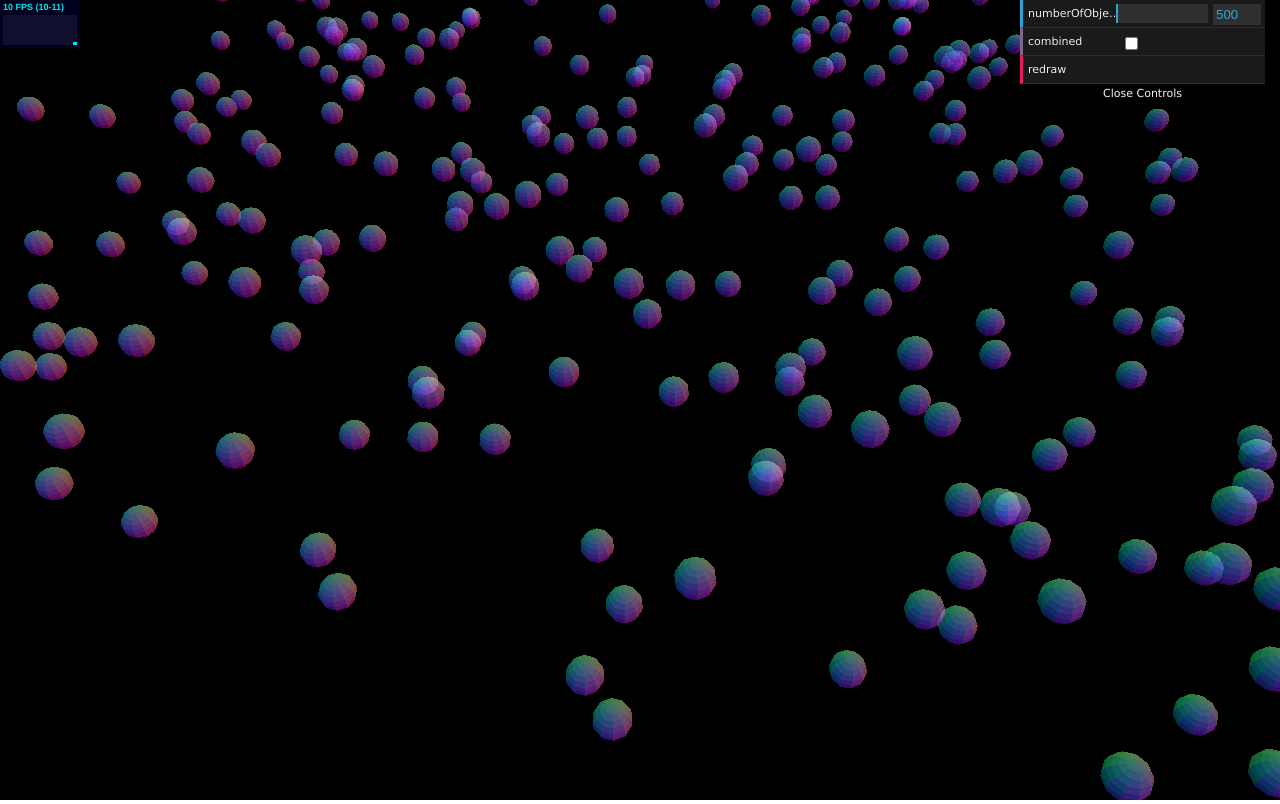
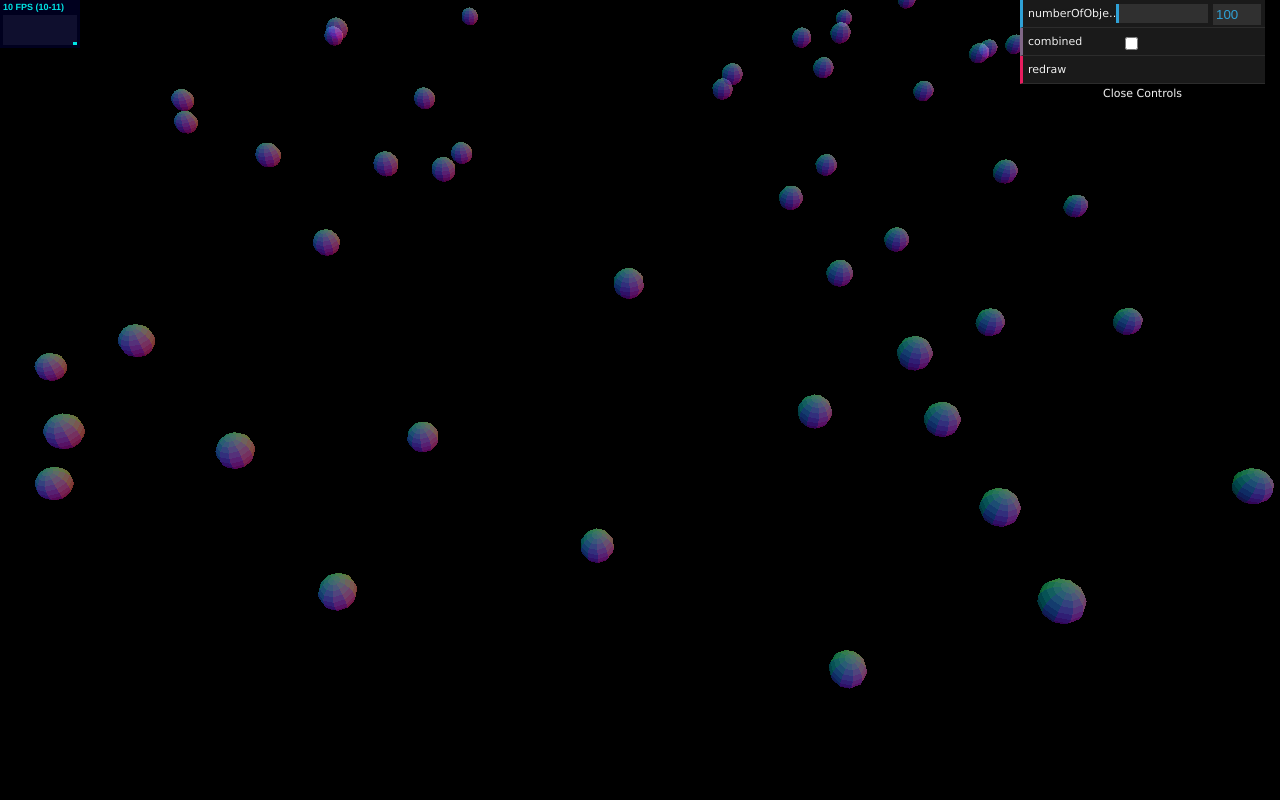
Before and after one commit to Grafkom-A-IF-ITS-2018/presentasi-three-js-anti-tidur-saat-fp, a plain HTML site: page Merging/Merging.html in a window 1280 px wide. Drawn offline with Linux system fonts and the light colour scheme; animation ran at ten frames a second.

Commit message:
edit merging

```diff
--- a/Merging/Merging.html
+++ b/Merging/Merging.html
@@ -52,7 +52,7 @@
             this.combined = false;
 
 
-            this.numberOfObjects = 500;
+            this.numberOfObjects = 100;
 
             this.redraw = function () {
                 var toRemove = [];
@@ -89,7 +89,7 @@
 
         var gui = new dat.GUI();
 
-        gui.add(controls, 'numberOfObjects', 0, 20000);
+        gui.add(controls, 'numberOfObjects', 0, 3000);
         gui.add(controls, 'combined').onChange(controls.redraw);
         gui.add(controls, 'redraw');
 
```
